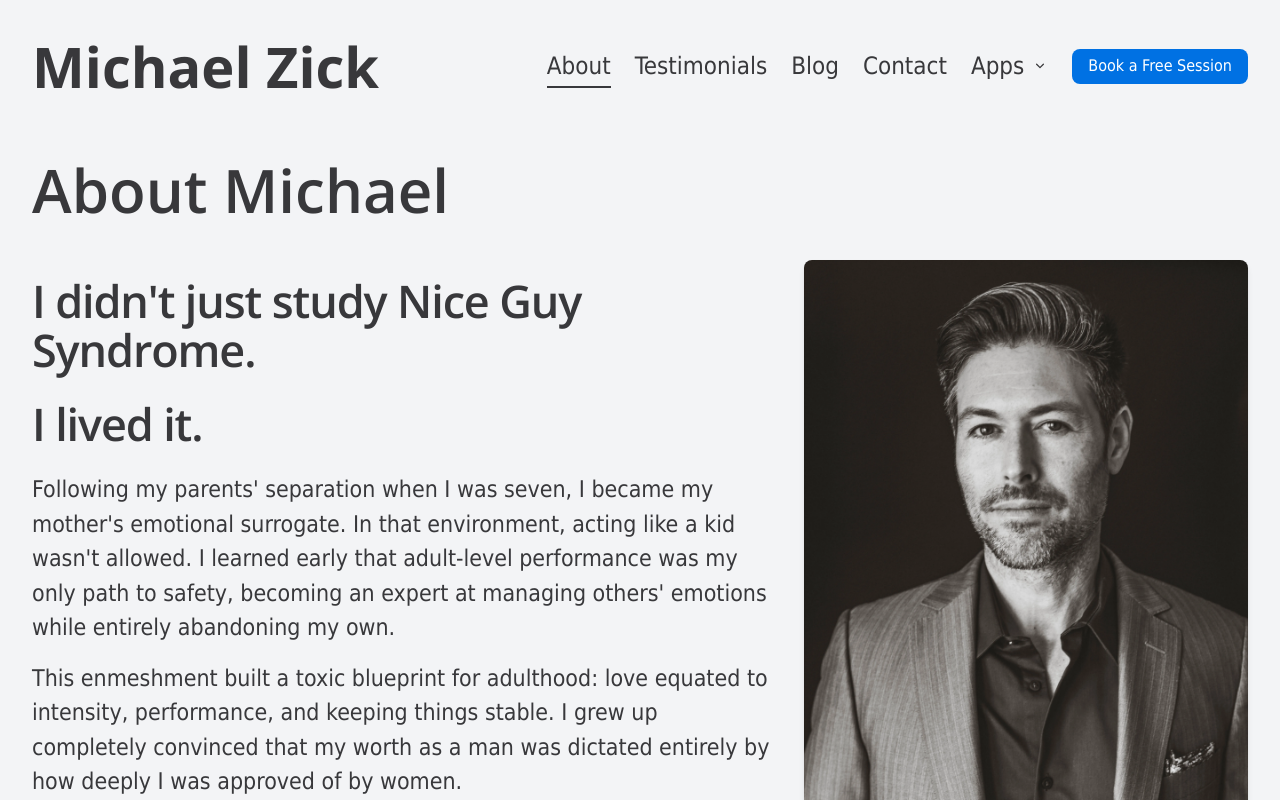
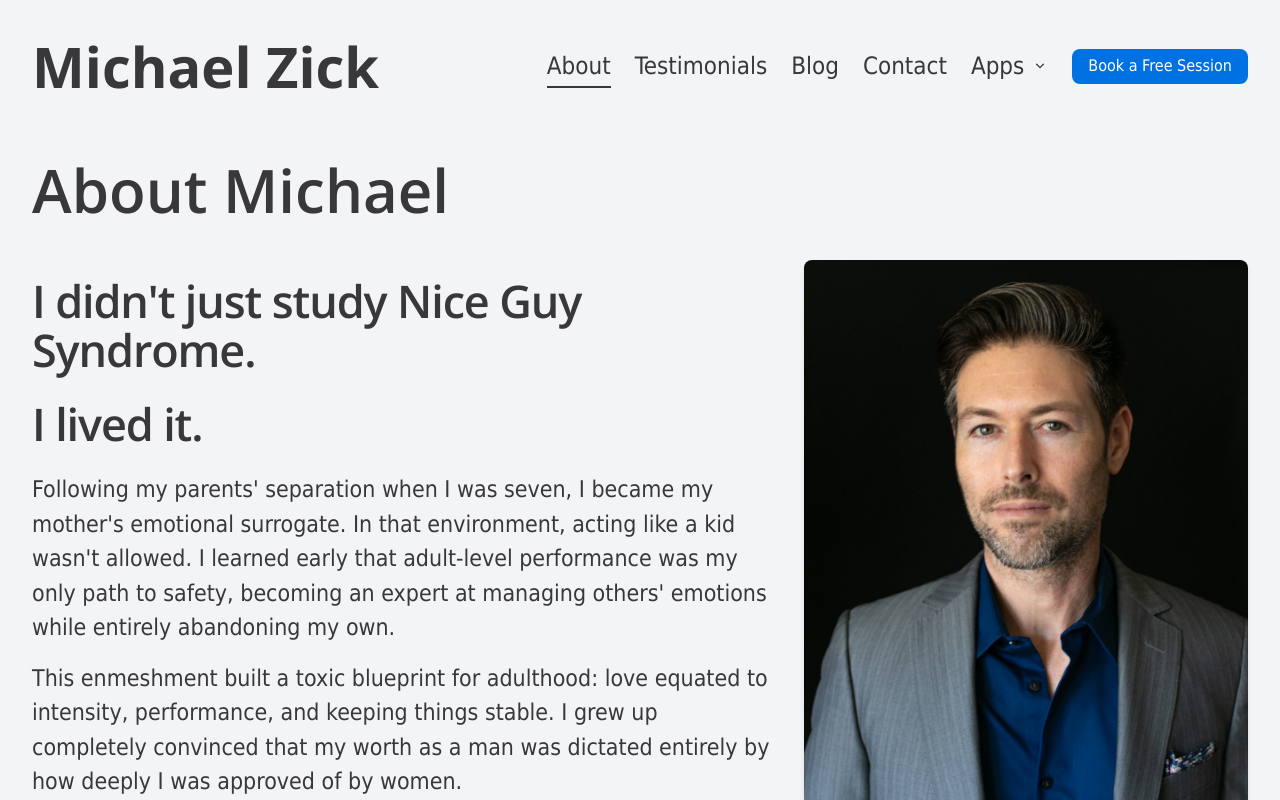
Before and after one commit to michaelzick/michaelzick.com, a Next.js app: page /about in a window 1280 px wide. Shown: the top 800 px of the page. Built offline with nearby package versions, Linux system fonts and the light colour scheme.

Commit message:
feat: Update about page headshot image to a color version and refine its alt text.

```diff
--- a/app/about/page.tsx
+++ b/app/about/page.tsx
@@ -78,8 +78,8 @@ export default function About() {
               </div>
               <div className="md:w-[37.5%] order-1 md:order-2">
                 <Image
-                  src="/img/gray-suit-headshot-bw.webp"
-                  alt="Michael wearing a jacket"
+                  src="/img/gray-suit-headshot.webp"
+                  alt="Michael in a grey suit"
                   width={2500}
                   height={3124}
                   sizes="(min-width: 768px) 50vw, 100vw"
@@ -179,8 +179,8 @@ export default function About() {
               </div>
             </FadeInSection>
           </div>
-        </div>
-      </section>
-    </div>
+        </div >
+      </section >
+    </div >
   );
 }
```
Also changed, not shown: public/img/gray-suit-headshot.webp (added).
